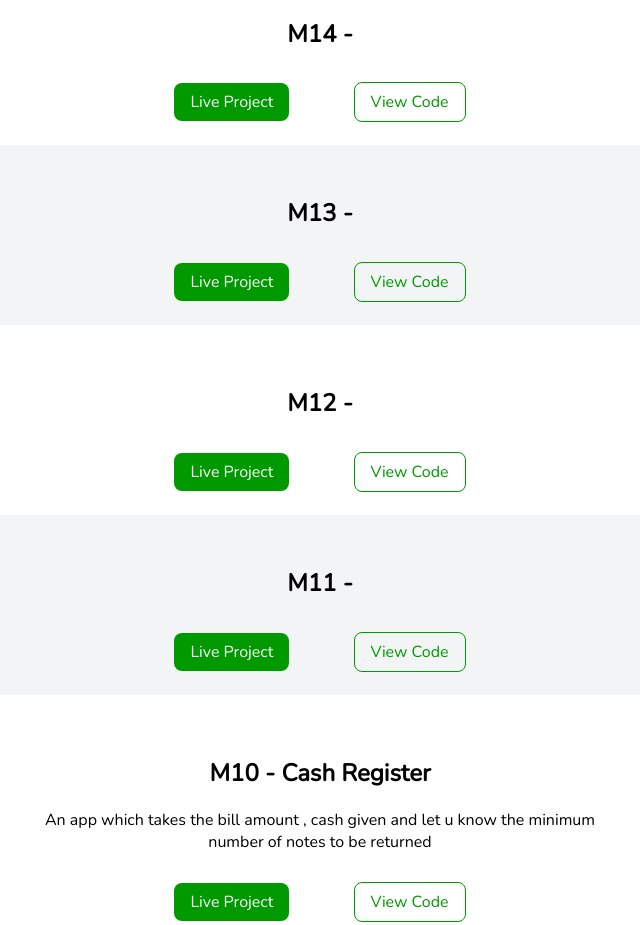
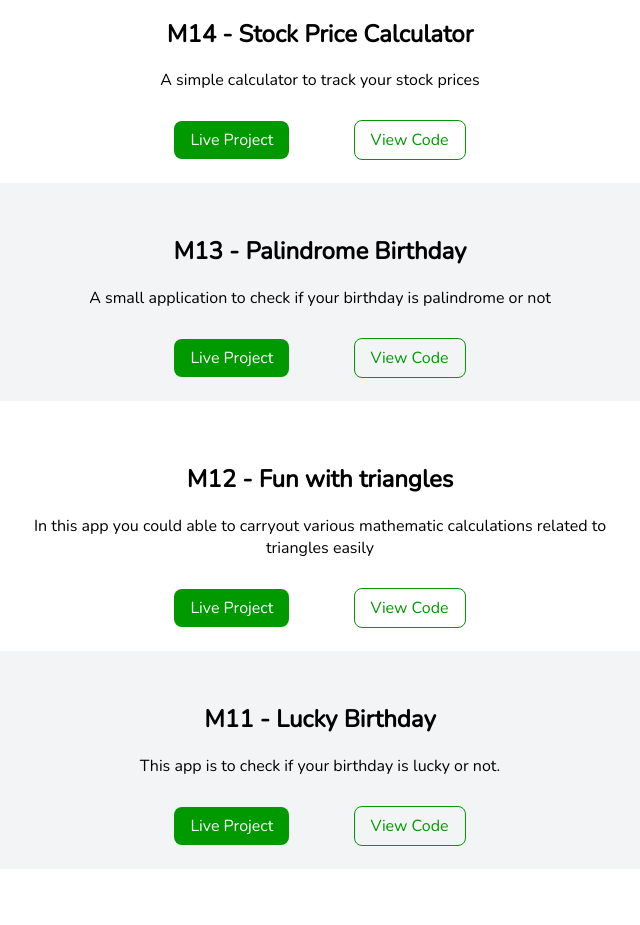
Before and after one commit to sushmanthnatha/My_Portfolio, a plain HTML site: page html/projects.html in a window 1280 px wide. Shown: the part 340-1265 px from the top of the page, without its empty margins (320-960 px from the left). Drawn offline with nearby package versions, Linux system fonts and the light colour scheme.

Commit message:
added projects until mark 14

```diff
--- a/html/projects.html
+++ b/html/projects.html
@@ -37,10 +37,10 @@
     <section class="section">
       <div class="container container-center">
         <div class="div-center">
-          <h1>M14 - </h1>
-          <p> </p><br />
-          <a class="link link-primary" href="">Live Project</a>
-          <a class="link link-secondary" href="">View Code</a>
+          <h1>M14 - Stock Price Calculator </h1>
+          <p> A simple calculator to track your stock prices </p><br />
+          <a class="link link-primary" href="https://sushmanth-stock-price-tracker.netlify.app/">Live Project</a>
+          <a class="link link-secondary" href="https://github.com/sushmanthnatha/mark_fourteen_stock_price_calculator">View Code</a>
         </div>
       </div>
     </section>
@@ -48,10 +48,10 @@
     <section class="section ow">
       <div class="container container-center">
         <div class="div-center">
-          <h1>M13 - </h1>
-          <p> </p><br />
-          <a class="link link-primary" href="">Live Project</a>
-          <a class="link link-secondary" href="">View Code</a>
+          <h1>M13 - Palindrome Birthday</h1>
+          <p> A small application to check if your birthday is palindrome or not </p><br />
+          <a class="link link-primary" href="https://sushmanth-birthday-palindrome.netlify.app/">Live Project</a>
+          <a class="link link-secondary" href="https://github.com/sushmanthnatha/mark_thirteen_palindrome_birthday">View Code</a>
         </div>
       </div>
     </section>
@@ -59,10 +59,10 @@
     <section class="section">
       <div class="container container-center">
         <div class="div-center">
-          <h1>M12 - </h1>
-          <p> </p><br />
-          <a class="link link-primary" href="">Live Project</a>
-          <a class="link link-secondary" href="">View Code</a>
+          <h1>M12 - Fun with triangles </h1>
+          <p> In this app you could able to carryout various mathematic calculations related to triangles easily </p><br />
+          <a class="link link-primary" href="https://sushmanth-fun-with-triangles.netlify.app/">Live Project</a>
+          <a class="link link-secondary" href="https://github.com/sushmanthnatha/mark_twelve_fun_with_triangles">View Code</a>
         </div>
       </div>
     </section>
@@ -71,10 +71,10 @@
     <section class="section ow">
       <div class="container container-center">
         <div class="div-center">
-          <h1>M11 - </h1>
-          <p> </p><br />
-          <a class="link link-primary" href="">Live Project</a>
-          <a class="link link-secondary" href="">View Code</a>
+          <h1>M11 - Lucky Birthday </h1>
+          <p> This app is to check if your birthday is lucky or not. </p><br />
+          <a class="link link-primary" href="https://sushmanth-lucky-birthday.netlify.app/">Live Project</a>
+          <a class="link link-secondary" href="https://github.com/sushmanthnatha/mark_eleven_lucky_birthday">View Code</a>
         </div>
       </div>
     </section>
@@ -84,7 +84,7 @@
         <div class="div-center">
           <h1>M10 - Cash Register </h1>
           <p> An app which takes the bill amount , cash given and let u know the minimum number of notes to be returned</p><br />
-          <a class="link link-primary" href="sushmanth-cash-register.netlify.app/">Live Project</a>
+          <a class="link link-primary" href="https://sushmanth-cash-register.netlify.app/">Live Project</a>
           <a class="link link-secondary" href="https://github.com/sushmanthnatha/mark-ten-cash-register">View Code</a>
         </div>
       </div>
@@ -95,7 +95,7 @@
         <div class="div-center">
           <h1>M9 - Website recommender </h1>
           <p>It recommends you top 3 websites/companies for purchasing the products for the selected category. </p><br />
-          <a class="link link-primary" href="zk4tv.csb.app/">Live Project</a>
+          <a class="link link-primary" href="https://zk4tv.csb.app/">Live Project</a>
           <a class="link link-secondary" href="https://github.com/sushmanthnatha/mark_nine_recommender">View Code</a>
         </div>
       </div>
```
